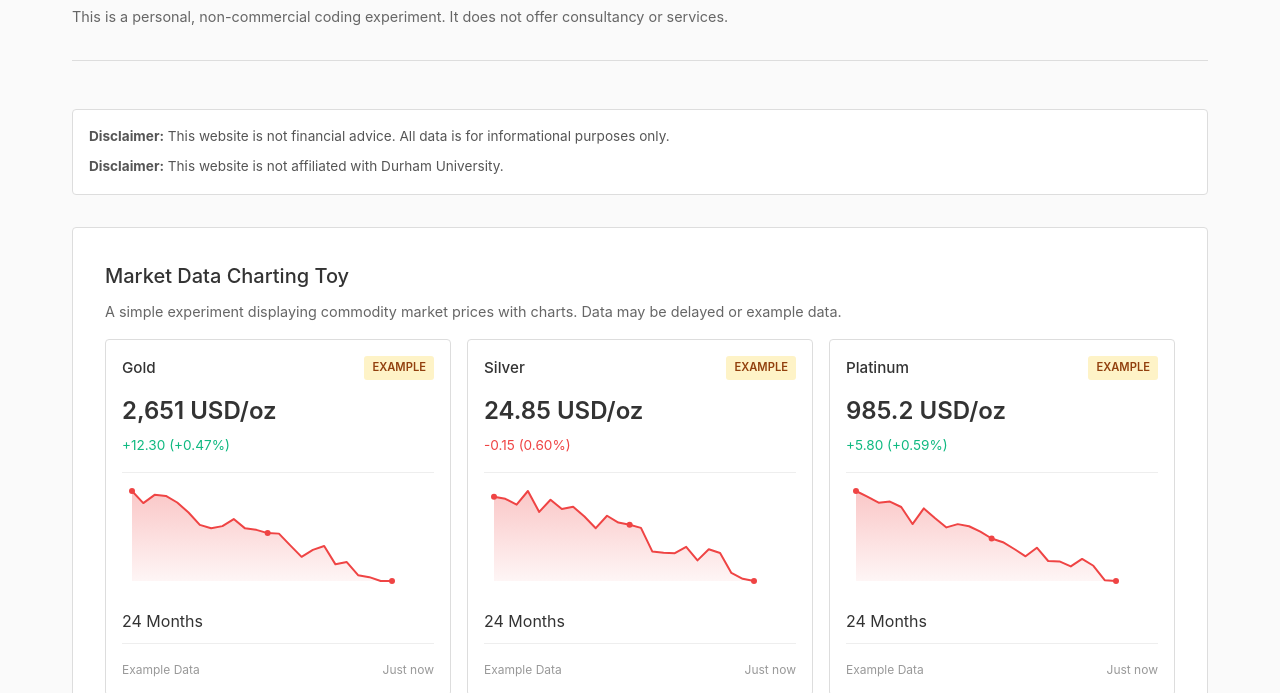
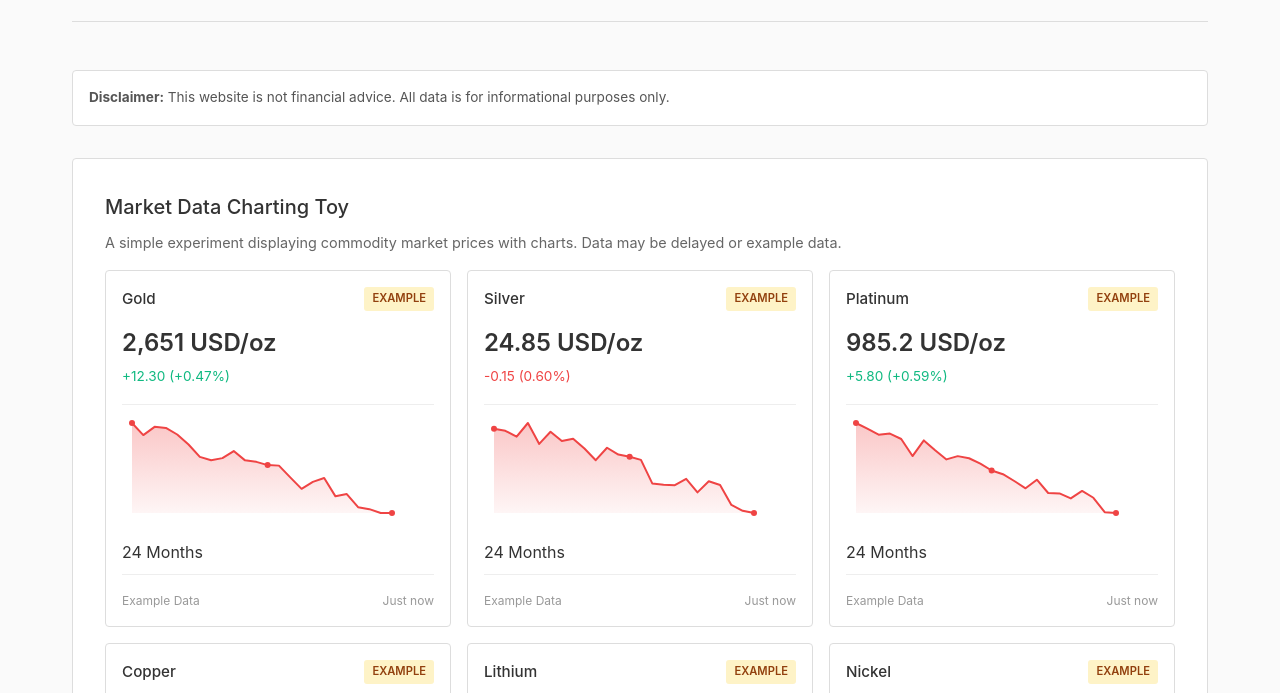
Before and after one commit to NoneOffered/Tekku, a plain HTML site: page index.html in a window 1280 px wide. Shown: the part 73-766 px from the top of the page. Drawn offline with Linux system fonts and the light colour scheme; no server answers.

Commit message:
Remove Durham University disclaimer and service disclaimer

```diff
--- a/index.html
+++ b/index.html
@@ -202,12 +202,10 @@
 <body>
     <header>
         <h1>tekku — coding experiment</h1>
-        <p class="subtitle">This is a personal, non-commercial coding experiment. It does not offer consultancy or services.</p>
     </header>
 
     <div class="disclaimer">
         <p><strong>Disclaimer:</strong> This website is not financial advice. All data is for informational purposes only.</p>
-        <p><strong>Disclaimer:</strong> This website is not affiliated with Durham University.</p>
     </div>
 
     <div class="project">
```
